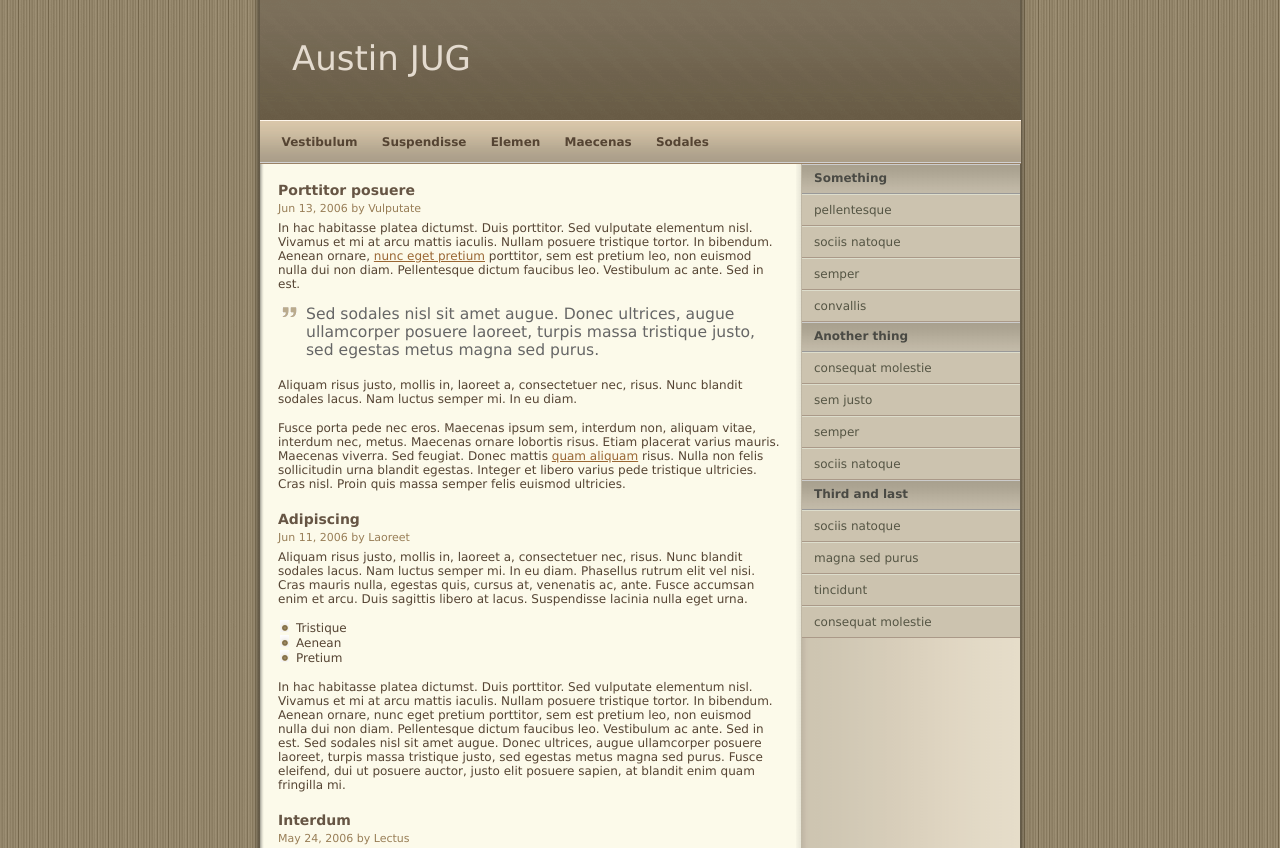
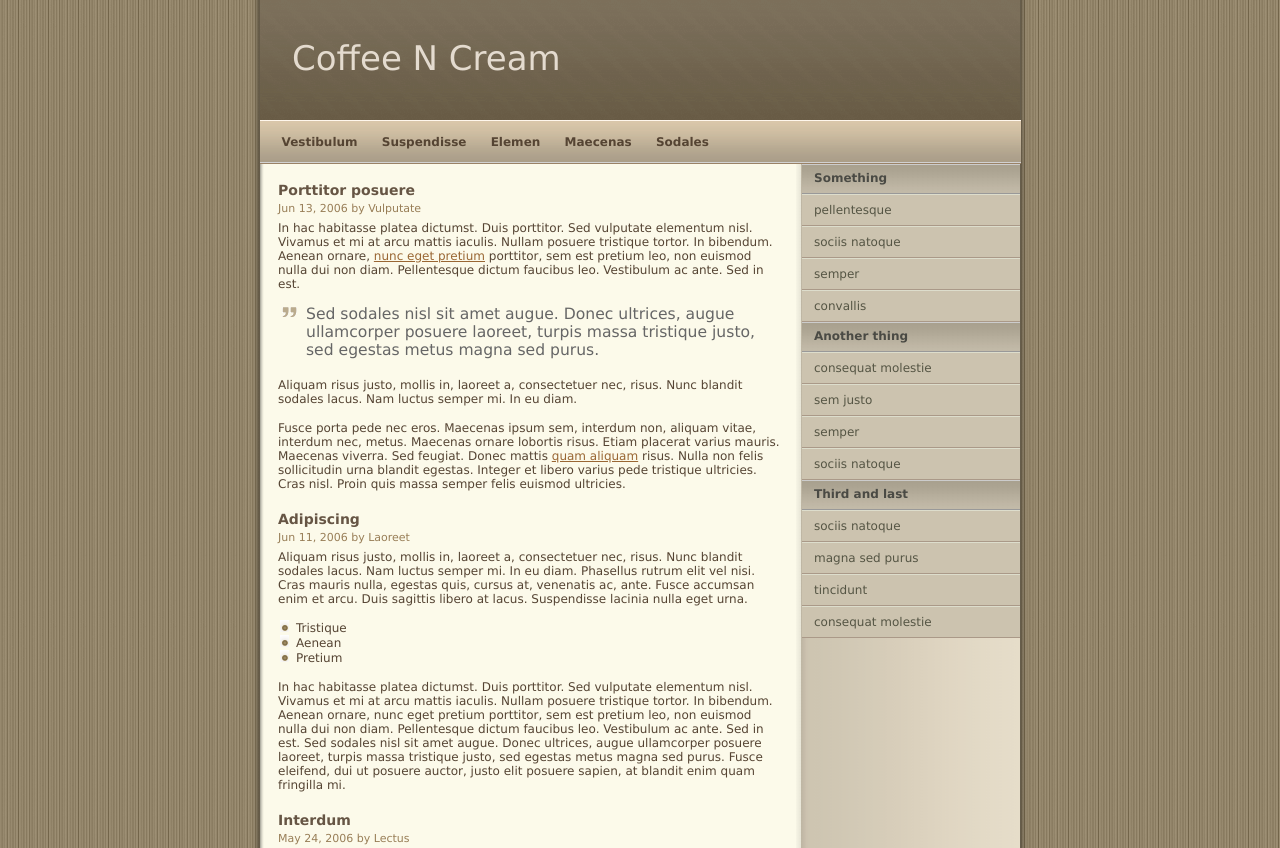
Before and after one commit to pgier/austin-jug-demo, a plain HTML site: page index.html in a window 1280 px wide. Shown: the top 848 px of the page. Drawn offline with Linux system fonts and the light colour scheme.

Commit message:
Revert changes to index.html

```diff
--- a/index.html
+++ b/index.html
@@ -8,7 +8,7 @@
 <meta name="keywords" content="keywords"/>
 <meta name="author" content="author"/>
 <link rel="stylesheet" type="text/css" href="default.css" media="screen"/>
-<title>Austin JUG</title>
+<title>Coffee N Cream</title>
 </head>
 
 <body>
@@ -18,7 +18,7 @@
 	<div class="header">
 
 		<div class="title">
-			<h1>Austin JUG</h1>
+			<h1>Coffee N Cream</h1>
 		</div>
 
 	</div>
```
